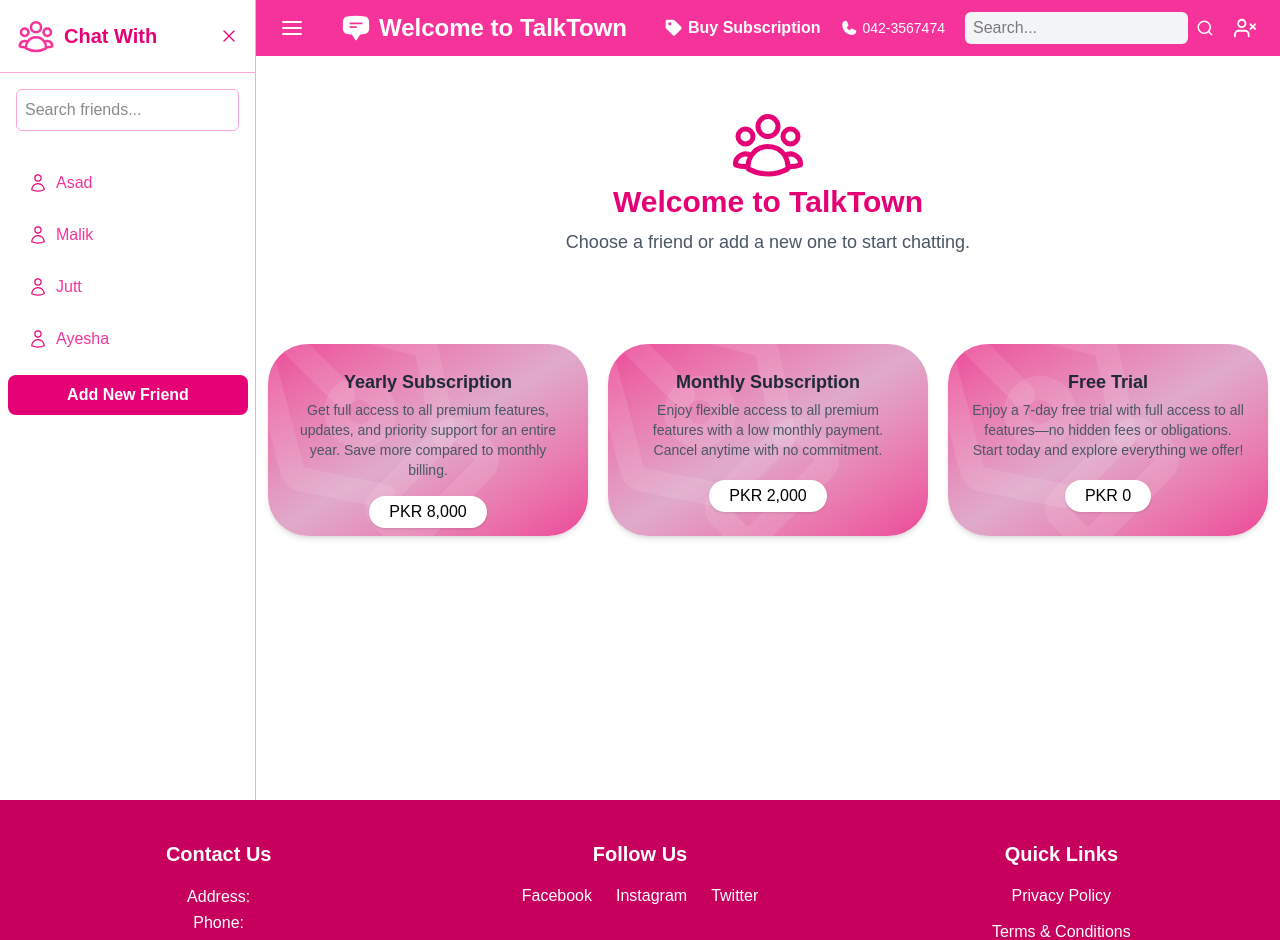
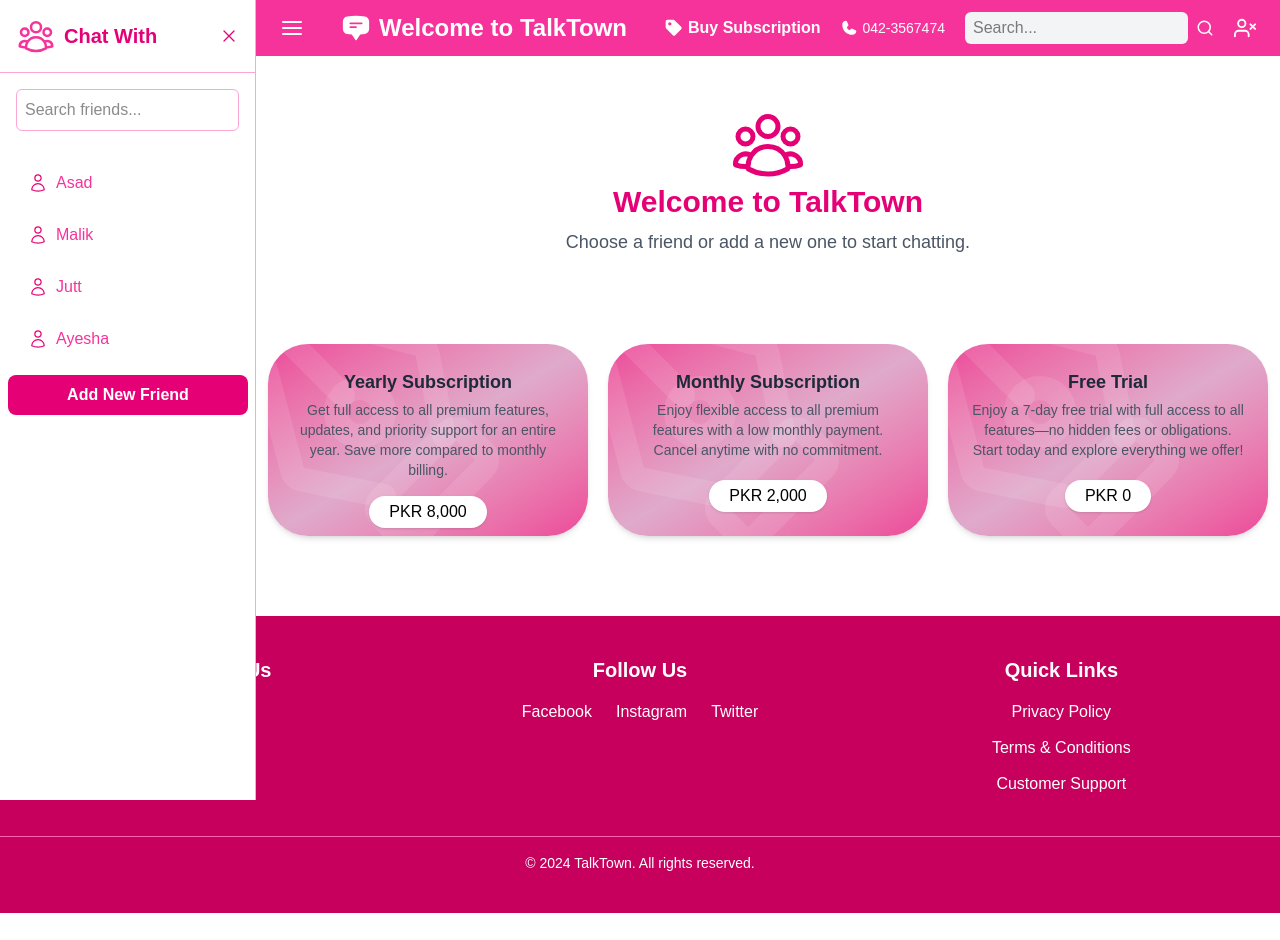
Before and after one commit to HusnainArif123/chatapp, a Next.js app: page /home in a window 1280 px wide. Shown: the top 940 px of the page. After the commit the page ends 913 px from the top, so only its background shows below. Built offline with nearby package versions, Linux system fonts and the light colour scheme.

Commit message:
fixed ui issue

```diff
--- a/src/app/components/footer.tsx
+++ b/src/app/components/footer.tsx
@@ -10,7 +10,7 @@
 
 const Footer = ({ address, phoneNo, email }: IProps) => {
   return (
-    <footer className="bg-pink-700 text-white py-10">
+    <footer className="bg-pink-700 text-white py-10 mt-20">
       <div className="container max-w-screen-xl mx-auto px-6 grid grid-cols-1 md:grid-cols-3 gap-8 text-center md:text-left">
         {/* Contact Info */}
         <div>
--- a/src/app/components/header.tsx
+++ b/src/app/components/header.tsx
@@ -40,7 +40,7 @@
   };
 
   return (
-    <div className="flex flex-col min-h-screen">
+    <div className="flex flex-col ">
       {/* Sidebar */}
       <div
         className={`${
```
